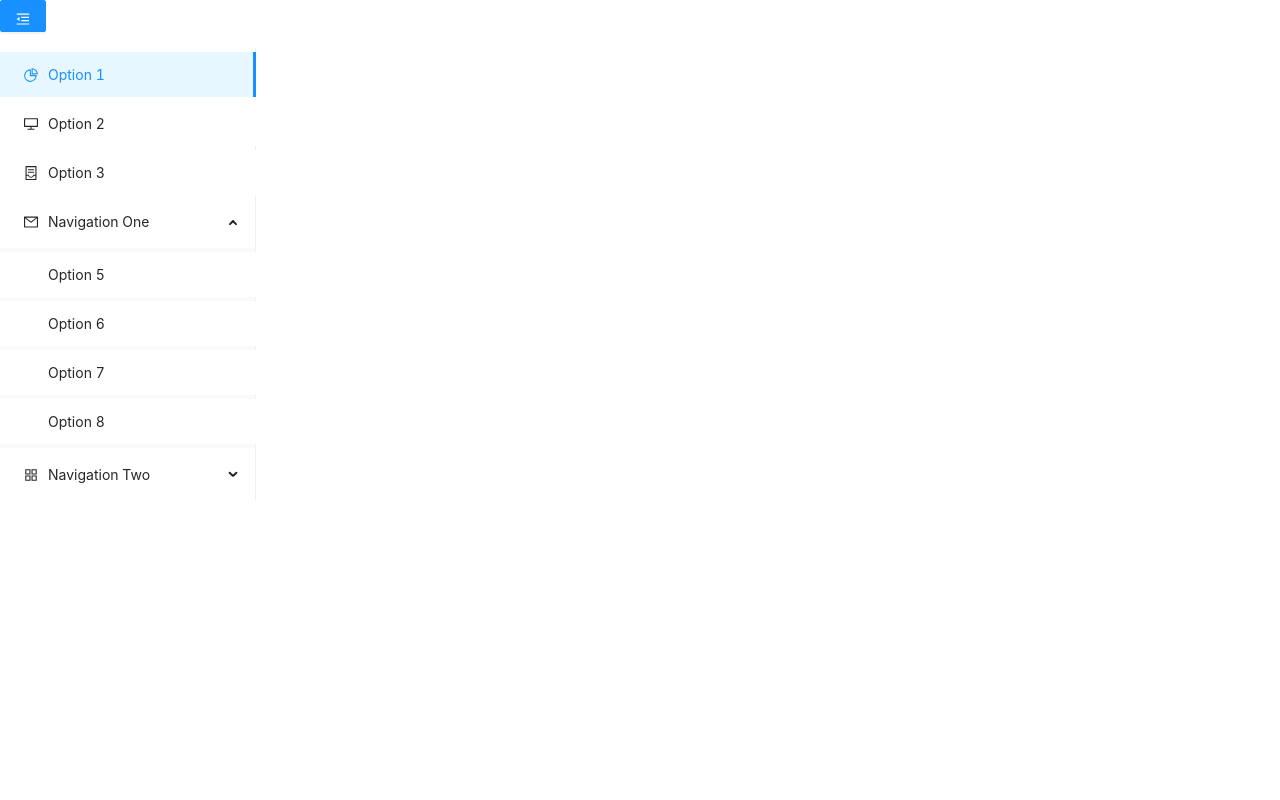
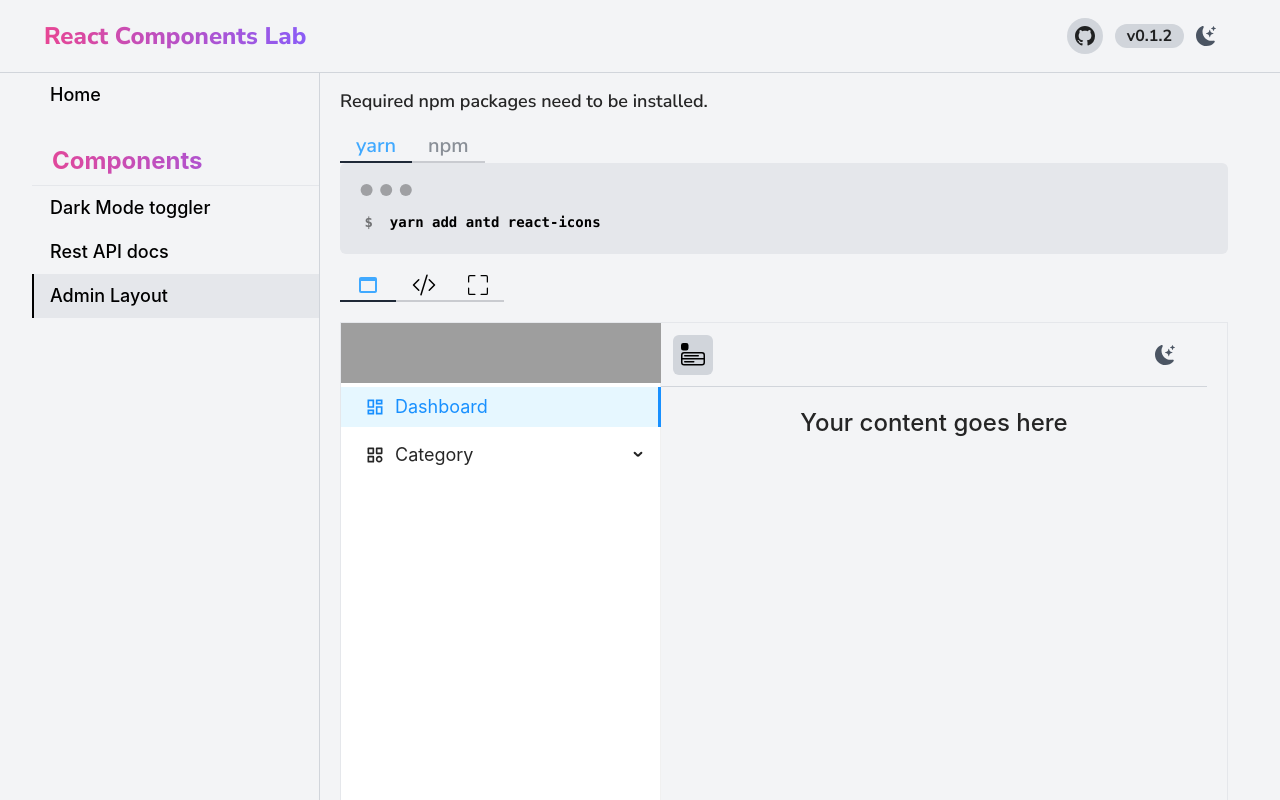
Before and after one commit to Sazzad-Anwar/rcl, a Next.js app: page /admin-panel-sidebar in a window 1280 px wide. Shown: the top 800 px of the page. Built offline with nearby package versions, Linux system fonts and the light colour scheme; grey boxes are pictures that could not be loaded.

Commit message:
added admin panel layout

```diff
--- a/components/AdminLayout.jsx
+++ b/components/AdminLayout.jsx
@@ -1,12 +1,10 @@
 import { useState } from 'react';
 import Image from 'next/image';
 import DarkModeToggler from './DarkModeToggler';
-import ExampleCode from '../pages/documentation/example';
 import { BsFillMenuButtonWideFill, BsFillMenuAppFill } from 'react-icons/bs'
 import { Affix, Menu } from 'antd'
 import { RiDashboardLine } from 'react-icons/ri'
 import { BiCategory } from 'react-icons/bi'
-import { BsFillArrowRightCircleFill, BsFillArrowLeftCircleFill } from 'react-icons/bs'
 
 const { SubMenu } = Menu;
 
@@ -14,13 +12,14 @@ const SideBar = ({ collapsed, menulist }) => {
 
     return (
 
-        <div className={`${collapsed ? "w-auto" : "w-80"} normal-transition h-full`}>
+        <div className={`${collapsed ? "w-auto" : "w-80"} normal-transition h-screen`}>
             <Menu
                 defaultSelectedKeys={['1']}
                 defaultOpenKeys={['sub1']}
                 mode="inline"
                 // theme="dark"
                 inlineCollapsed={collapsed}
+                className="h-full"
             >
                 {menulist.map(menu => {
                     if (menu.hasSubMenu) {
@@ -70,7 +69,7 @@ const SideBar = ({ collapsed, menulist }) => {
 const Header = ({ setShowSidebar, showSidebar }) => {
     return (
         <header className='border-b py-2.5 h-16 min-w-full sticky top-0 dark:border-b-gray-900 border-b-gray-300 bg-gray-100 dark:bg-gray-900 z-20 normal-transition'>
-            <div className={'flex justify-between items-center container mx-auto'}>
+            <div className="flex justify-between items-center container mx-auto h-full">
                 <div className='flex items-center text-2xl normal-transition font-nunito w-auto py-0 font-extrabold purple-text'>
                     <button onClick={() => { setShowSidebar(!showSidebar) }} className='rounded-md absolute top-1/2 left-3 -translate-y-1/2 cursor-pointer active:scale-90 scale-100 normal-transition p-2 bg-gray-300 dark:bg-gray-600'>
                         {showSidebar ? <BsFillMenuButtonWideFill className='text-2xl text-black dark:text-white active:rotate-[360deg] normal-transition' /> : <BsFillMenuAppFill className='text-2xl text-black dark:text-white active:rotate-[360deg] normal-transition' />}
@@ -87,7 +86,7 @@ const Header = ({ setShowSidebar, showSidebar }) => {
 
 export default function AdminLayout() {
 
-    const [showSidebar, setShowSidebar] = useState(true);
+    const [collapsed, setCollapsed] = useState(false);
 
     let menulist = [
         {
@@ -140,14 +139,14 @@ export default function AdminLayout() {
         <div className='flex w-full items-start dark:bg-gray-800 bg-gray-100'>
             <Affix>
                 <div className='flex justify-center items-center'>
-                    <Image src={'https://images.pexels.com/photos/430205/pexels-photo-430205.jpeg?auto=compress&cs=tinysrgb&dpr=2&h=750&w=1260'} className="normal-transition" height={60} width={showSidebar ? 80 : 320} objectFit={showSidebar ? "contain" : "cover"} alt="logo" />
+                    <Image src={'https://images.pexels.com/photos/430205/pexels-photo-430205.jpeg?auto=compress&cs=tinysrgb&dpr=2&h=750&w=1260'} className="normal-transition" height={60} width={collapsed ? 80 : 320} objectFit={collapsed ? "contain" : "cover"} alt="logo" />
                 </div>
-                <SideBar collapsed={showSidebar} menulist={menulist} />
+                <SideBar collapsed={collapsed} menulist={menulist} />
             </Affix>
-            <div className="normal-transition w-full">
-                <Header setShowSidebar={setShowSidebar} showSidebar={showSidebar} />
-                <main className="normal-transition ml-auto ">
-                    <ExampleCode />
+            <div className="normal-transition w-full h-screen">
+                <Header setShowSidebar={setCollapsed} showSidebar={collapsed} />
+                <main className="normal-transition ml-auto overflow-auto">
+                    <h1 className='font-medium text-2xl dark:text-white text-center my-5'>Your content goes here</h1>
                 </main>
             </div>
         </div>
--- a/package.json
+++ b/package.json
@@ -1,6 +1,6 @@
 {
     "name": "react-component-lab",
-    "version": "0.1.1",
+    "version": "0.1.2",
     "private": true,
     "scripts": {
         "dev": "next dev -p 3080",
--- a/pages/admin-panel-sidebar/index.jsx
+++ b/pages/admin-panel-sidebar/index.jsx
@@ -1,62 +1,101 @@
 /* eslint-disable react-hooks/rules-of-hooks */
-import { useState, createElement } from 'react'
-import { Menu, Button } from 'antd';
-import {
-    AppstoreOutlined,
-    MenuUnfoldOutlined,
-    MenuFoldOutlined,
-    PieChartOutlined,
-    DesktopOutlined,
-    ContainerOutlined,
-    MailOutlined,
-} from '@ant-design/icons';
+/* eslint-disable react-hooks/rules-of-hooks */
+import Head from 'next/head'
+import { useState } from 'react'
+import Layout from '../../projectComponents/Layout'
+import Alert from '../../projectComponents/Alert';
+import Loader from '../../projectComponents/Loader';
+import dynamic from 'next/dynamic';
+import { BsCodeSlash, BsFullscreen } from "react-icons/bs";
+import { MdWebAsset } from "react-icons/md";
+import InstallingCodeArea from '../../projectComponents/InstallingCodeArea';
+import fs from 'fs'
+import path from 'path'
+const ExampleCode = dynamic(() => import('./example'), { ssr: false, loading: () => <Loader /> });
+const CodeEditorInput = dynamic(() => import('../../projectComponents/CodeEditorInput'), { ssr: false, loading: () => <Loader /> });
+import { useRouter } from 'next/router'
 
-const { SubMenu } = Menu;
 
-export default function index() {
+export function getStaticProps() {
+    let adminLayout = fs.readFileSync(path.join(process.cwd(), '/components/AdminLayout.jsx'), 'utf8');
+    let component = fs.readFileSync(path.join(process.cwd(), '/pages/admin-panel-sidebar/example.jsx'), 'utf8');
+    let css = fs.readFileSync(path.join(process.cwd(), '/styles/adminLayout.module.css'), 'utf8');
+    return {
+        props: {
+            code: {
+                adminLayout,
+                component,
+                css
+            }
+        }
+    }
+}
 
-    const [collapsed, setCollapsed] = useState(false);
 
-    const toggleCollapsed = () => {
-        setCollapsed(!collapsed);
-    }
+export default function index({ code }) {
+    const [activeTab, setActiveTab] = useState('example');
+    const router = useRouter();
 
     return (
-        <div style={{ width: 256 }}>
-            <Button type="primary" onClick={toggleCollapsed} style={{ marginBottom: 16 }}>
-                {createElement(collapsed ? MenuUnfoldOutlined : MenuFoldOutlined)}
-            </Button>
-            <Menu
-                defaultSelectedKeys={['1']}
-                defaultOpenKeys={['sub1']}
-                mode="inline"
-                // theme="dark"
-                inlineCollapsed={collapsed}
-            >
-                <Menu.Item key="1" icon={<PieChartOutlined />}>
-                    Option 1
-                </Menu.Item>
-                <Menu.Item key="2" icon={<DesktopOutlined />}>
-                    Option 2
-                </Menu.Item>
-                <Menu.Item key="3" icon={<ContainerOutlined />}>
-                    Option 3
-                </Menu.Item>
-                <SubMenu key="sub1" icon={<MailOutlined />} title="Navigation One">
-                    <Menu.Item key="5">Option 5</Menu.Item>
-                    <Menu.Item key="6">Option 6</Menu.Item>
-                    <Menu.Item key="7">Option 7</Menu.Item>
-                    <Menu.Item key="8">Option 8</Menu.Item>
-                </SubMenu>
-                <SubMenu key="sub2" icon={<AppstoreOutlined />} title="Navigation Two">
-                    <Menu.Item key="9">Option 9</Menu.Item>
-                    <Menu.Item key="10">Option 10</Menu.Item>
-                    <SubMenu key="sub3" title="Submenu">
-                        <Menu.Item key="11">Option 11</Menu.Item>
-                        <Menu.Item key="12">Option 12</Menu.Item>
-                    </SubMenu>
-                </SubMenu>
-            </Menu>
-        </div>
-    )
+        <Layout>
+            <Head>
+                <title>RCL- Documentation</title>
+            </Head>
+            <div className='w-auto mb-4'>
+                <h1 className='text-lg dark:text-white normal-transition font-semibold font-nunito pb-4'>
+                    Required npm packages need to be installed.
+                </h1>
+                <InstallingCodeArea
+                    yarn={`yarn add antd react-icons`}
+                    npm={`npm i antd react-icons`}
+                />
+            </div>
+
+            <div className="tabs">
+                <a onClick={() => setActiveTab('example')} className={`tab tab-bordered ${activeTab === 'example' ? ' tab-active text-[#40a9ff]' : ''} text-lg font-semibold font-nunito`}>
+                    <MdWebAsset className={`text-2xl font-bold ${activeTab === 'code' ? ' tab-active text-[#40a9ff]' : ''}`} />
+                </a>
+                <a onClick={() => setActiveTab('code')} className={`tab tab-bordered ${activeTab === 'code' ? ' tab-active' : ''} text-black dark:text-white`}>
+                    <BsCodeSlash className={`text-2xl font-bold ${activeTab === 'code' ? ' tab-active text-[#40a9ff]' : ''}`} />
+                </a>
+                <a onClick={() => router.push('/admin-panel-sidebar/example')} className={`tab tab-bordered text-black dark:text-white`}>
+                    <BsFullscreen className={`text-xl font-bold`} />
+                </a>
+            </div>
+
+            {activeTab === 'example' && <div className='mt-5 border dark:border-gray-700 pr-5'><ExampleCode /></div>}
+            {activeTab === 'code' && <>
+                <h1 className='text-lg dark:text-white my-4 sticky top-40'>Layout.jsx
+                    <Alert message="Copied !" copyElement={code.adminLayout} />
+                </h1>
+                <div className='h-96 overflow-auto'>
+                    <div className="w-tc-editor-var"> </div>
+                    <CodeEditorInput
+                        code={code.adminLayout}
+                    />
+                </div>
+
+                <h1 className='text-lg dark:text-white my-4 sticky top-0'>{'Your component'}.jsx
+                    <Alert message="Copied !" copyElement={code.component} />
+                </h1>
+                <div className='h-96 overflow-auto mb-5'>
+                    <div className="w-tc-editor-var"> </div>
+                    <CodeEditorInput
+                        code={code.component}
+                    />
+                </div>
+
+                <h1 className='text-lg dark:text-white my-4 sticky top-0'>adminLayout.module.css or adminLayout.css
+                    <Alert message="Copied !" copyElement={code.css} />
+                </h1>
+                <div className='h-96 overflow-auto mb-5'>
+                    <div className="w-tc-editor-var"> </div>
+                    <CodeEditorInput
+                        code={code.css}
+                    />
+                </div>
+            </>}
+
+        </Layout>
+    );
 }
--- a/projectComponents/Layout.jsx
+++ b/projectComponents/Layout.jsx
@@ -20,6 +20,11 @@ export default function Layout({ children, className }) {
             name: 'Rest API docs',
             link: '/documentation',
             id: 'rest-api-docs'
+        },
+        {
+            name: 'Admin Layout',
+            link: '/admin-panel-sidebar',
+            id: 'admin-panel-sidebar'
         },
 
     ]
--- /dev/null
+++ b/styles/adminLayout.module.css
@@ -0,0 +1,69 @@
+/* sidebar style of ant design for dark mode and light mode  */
+html:not(.dark) ul.ant-menu.ant-menu-root.ant-menu-inline.ant-menu-light,
+html:not(.dark) .ant-menu-item,
+.ant-menu-root.ant-menu-vertical {
+    background-color: #fff !important;
+}
+
+html.dark ul.ant-menu.ant-menu-root.ant-menu-inline.ant-menu-light,
+html.dark .ant-menu-item,
+html.dark .ant-menu-root.ant-menu-vertical {
+    background-color: #1f2937 !important;
+    color: #fff !important;
+}
+
+html.dark .ant-menu-submenu-expand-icon,
+html.dark .ant-menu-submenu-arrow {
+    color: #fff !important;
+}
+
+html.dark .ant-menu:not(.ant-menu-horizontal) .ant-menu-item-selected,
+html.dark .ant-menu-light .ant-menu-item:hover,
+html.dark .ant-menu-submenu.ant-menu-submenu-inline:hover {
+    background-color: #00000054 !important;
+}
+
+html:not(.dark) .ant-menu:not(.ant-menu-horizontal) .ant-menu-item-selected {
+    background-color: #e6f7ff !important;
+}
+
+html:not(.dark) .ant-menu-item:hover {
+    background-color: #e6f7ff !important;
+}
+
+html.dark .ant-menu-inline,
+html.dark .ant-menu-vertical,
+html.dark .ant-menu-vertical-left {
+    border-right: 1px solid #00000054 !important;
+}
+
+.ant-menu-item,
+.ant-menu-submenu-title {
+    height: 45px !important;
+}
+
+html.dark .ant-menu-inline,
+html.dark .ant-menu-vertical,
+html.dark .ant-menu-vertical-left {
+    background: #1f2937 !important;
+}
+
+.ant-menu-inline .ant-menu-item:not(:last-child) {
+    margin-bottom: 4px !important;
+}
+
+.ant-menu-submenu .ant-menu-submenu .ant-menu-submenu-title {
+    display: flex;
+    align-items: center;
+}
+
+h1,
+h2,
+h3,
+h4,
+h5,
+h6,
+p,
+a {
+    margin-bottom: 0em !important;
+}
--- a/styles/globals.css
+++ b/styles/globals.css
@@ -45,65 +45,6 @@ html.dark ::-webkit-scrollbar-thumb {
     border-radius: 4px;
 }
 
-/* sidebar style of ant design for dark mode and light mode  */
-html:not(.dark) ul.ant-menu.ant-menu-root.ant-menu-inline.ant-menu-light,
-html:not(.dark) .ant-menu-item,
-.ant-menu-root.ant-menu-vertical {
-    background-color: #fff !important;
-}
-
-html.dark ul.ant-menu.ant-menu-root.ant-menu-inline.ant-menu-light,
-html.dark .ant-menu-item,
-html.dark .ant-menu-root.ant-menu-vertical {
-    background-color: #1f2937 !important;
-    color: #fff !important;
-}
-
-html.dark .ant-menu-submenu-expand-icon,
-html.dark .ant-menu-submenu-arrow {
-    color: #fff !important;
-}
-
-html.dark .ant-menu:not(.ant-menu-horizontal) .ant-menu-item-selected,
-html.dark .ant-menu-light .ant-menu-item:hover,
-html.dark .ant-menu-submenu.ant-menu-submenu-inline:hover {
-    background-color: #00000054 !important;
-}
-
-html:not(.dark) .ant-menu:not(.ant-menu-horizontal) .ant-menu-item-selected {
-    background-color: #e6f7ff !important;
-}
-
-html:not(.dark) .ant-menu-item:hover {
-    background-color: #e6f7ff !important;
-}
-
-html.dark .ant-menu-inline,
-html.dark .ant-menu-vertical,
-html.dark .ant-menu-vertical-left {
-    border-right: 1px solid #00000054 !important;
-}
-
-.ant-menu-item,
-.ant-menu-submenu-title {
-    height: 45px !important;
-}
-
-html.dark .ant-menu-inline,
-html.dark .ant-menu-vertical,
-html.dark .ant-menu-vertical-left {
-    background: #1f2937 !important;
-}
-
-.ant-menu-inline .ant-menu-item:not(:last-child) {
-    margin-bottom: 4px !important;
-}
-
-.ant-menu-submenu .ant-menu-submenu .ant-menu-submenu-title {
-    display: flex;
-    align-items: center;
-}
-
 h1,
 h2,
 h3,
```
Also changed, not shown: pages/index.js (+8 -0 lines).
